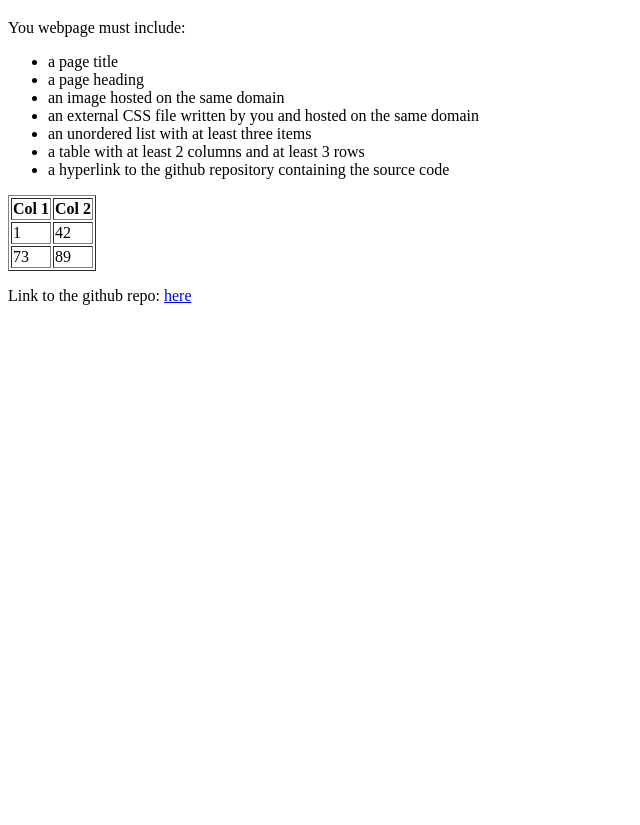
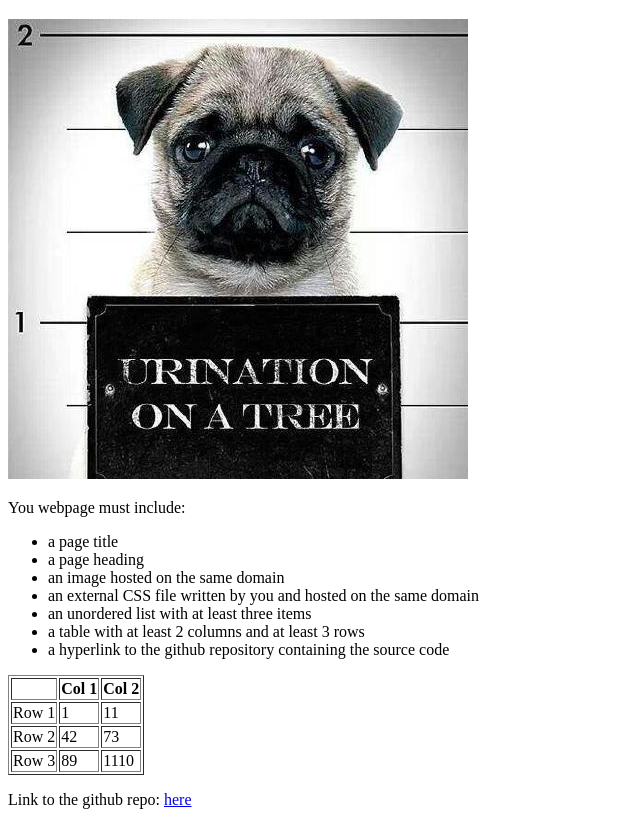
Before and after one commit to yijunxiao-ai/cs291a-project0, a plain HTML site: page index.html in a window 1280 px wide. Shown: the part 61-886 px from the top of the page, without its empty margins (0-640 px from the left). Before the commit the page ends 800 px from the top, so only its background shows below. Drawn offline with Linux system fonts and the light colour scheme.

Commit message:
added image

```diff
--- a/index.html
+++ b/index.html
@@ -10,6 +10,9 @@
   <body>
     <div>
       <h1>Project 0: Static Web Page</h1>
+
+
+      <img src="pug.jpeg" alt="Pug"/>
       <p>You webpage must include:</p>
 
       <ul>
@@ -24,16 +27,24 @@
 
       <table border="1">
 	<tr>
+	  <th></th>
 	  <th>Col 1</th>
 	  <th>Col 2</th>
 	</tr>
 	<tr>
+	  <td>Row 1</td>
 	  <td>1</td>
-	  <td>42</td>
+	  <td>11</td>
 	</tr>
 	<tr>
+	  <td>Row 2</td>
+	  <td>42</td>
 	  <td>73</td>
+	</tr>
+	<tr>
+	  <td>Row 3</td>
 	  <td>89</td>
+	  <td>1110</td>
 	</tr>
       </table>
 
```
Also changed, not shown: pug.jpeg (added).
